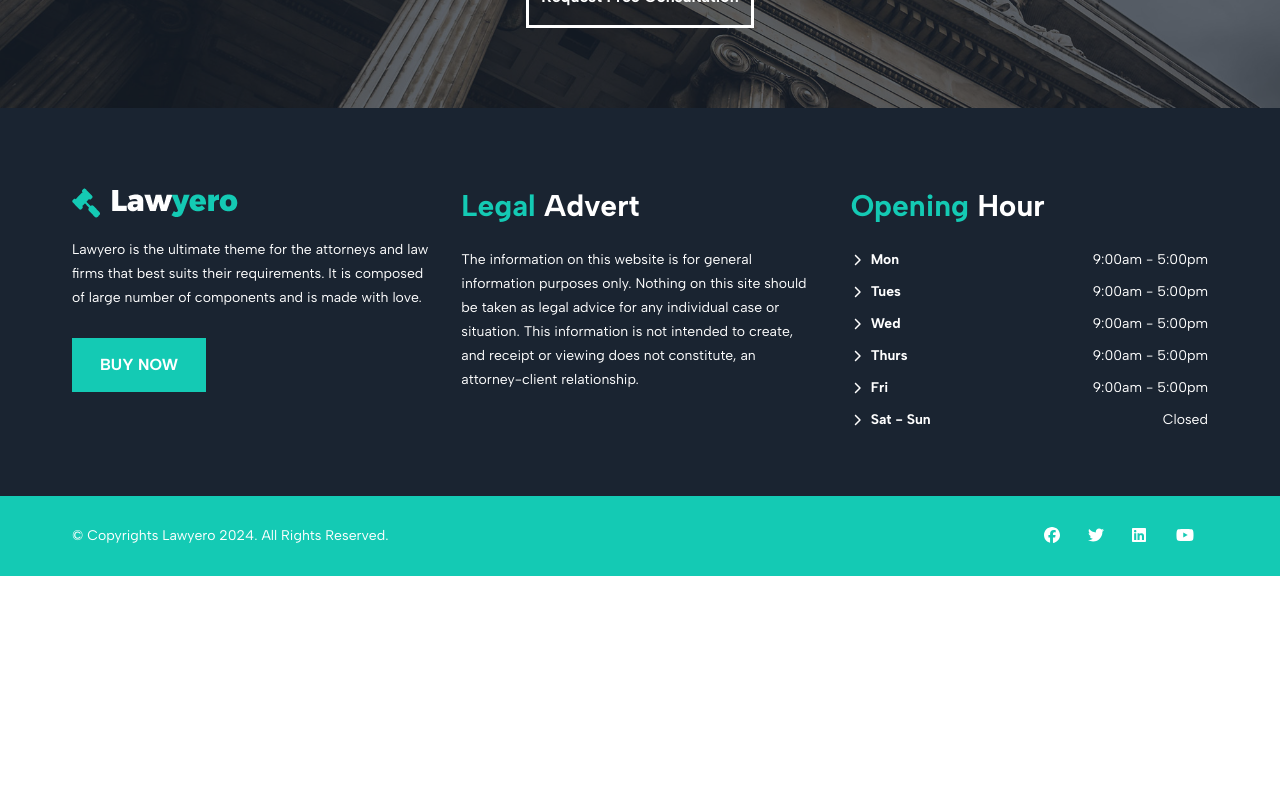
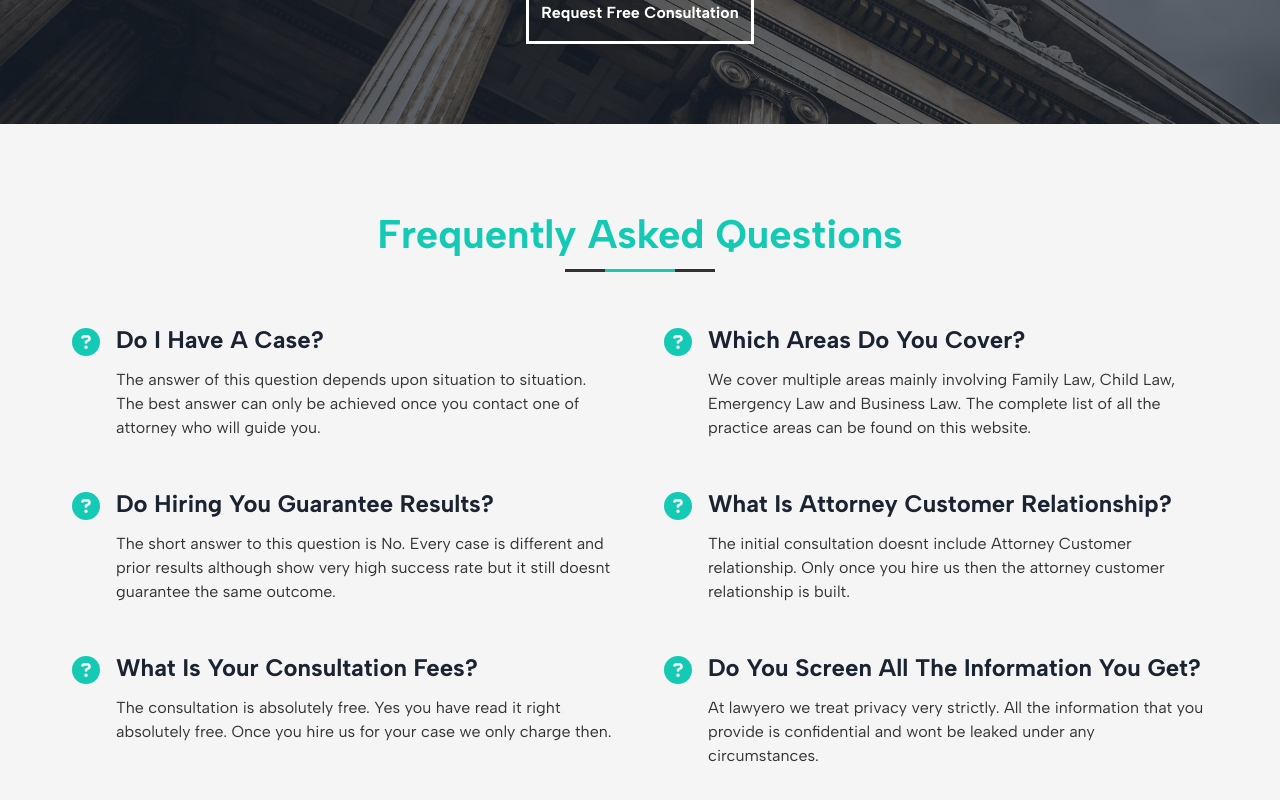
Before and after one commit to kod-man/law, a Next.js app: page / in a window 1280 px wide. Shown: the part 5257-6057 px from the top of the page. Before the commit the page ends 5833 px from the top, so only its background shows below. Built offline with nearby package versions, Linux system fonts and the light colour scheme.

Commit message:
12-3-2024 new changes

```diff
--- a/app/(root)/(home)/page.tsx
+++ b/app/(root)/(home)/page.tsx
@@ -330,7 +330,7 @@ const Home = () => {
         </div>
       </div>
 
-    <div className="relative bg-grey pt-20 pb-24">
+    <div className="relative bg-grey pt-20 pb-20">
       <Image
             src={homeblogbefore}
             alt="Home BLog"
@@ -452,7 +452,7 @@ const Home = () => {
           className="absolute -bottom-[56px] z-[3] w-full rotate-180"
         />
     </div>
-    <div className="container pt-20 pb-24">
+    <div className="container pt-28 pb-24">
       <PrimaryHeadline text="Our Team" />
     </div>
     <div className="bg-black py-20 relative overflow-hidden before:bg-[#1a2431] before:absolute before:top-0 before:left-0 before:w-full before:h-full before:content-[''] before:opacity-70 before:z-[2]">
@@ -467,10 +467,142 @@ const Home = () => {
           <Link className="border-[3px] border-white text-base font-bold text-white px-3 py-4 inline-block" href="#">
             Request Free Consultation
           </Link>
+        </div>
+    </div>
+    <div className="bg-grey pt-20 pb-11">
+      <div className="container">
+        <PrimaryHeadline text="Frequently Asked Questions" />
+        <div className="flex pt-3 flex-wrap">
+          <div className="basis-1/2 pr-6 mb-12">
+            <div className="flex">
+              <FontAwesomeIcon
+                icon="question-circle"
+                className="w-7 h-7 text-primary-main flex-shrink-0 mt-1"
+              />
+              <div className="pl-4">
+                <h3 className="text-2xl text-background font-bold mb-3">Do I Have A Case?</h3>
+                <p className="text-base text-[#333]">The answer of this question depends upon situation to situation. The best answer can only be achieved once you contact one of attorney who will guide you.</p>
+              </div>
+            </div>
+          </div>
+          <div className="basis-1/2 pl-6 mb-12">
+            <div className="flex">
+              <FontAwesomeIcon
+                icon="question-circle"
+                className="w-7 h-7 text-primary-main flex-shrink-0 mt-1"
+              />
+              <div className="pl-4">
+                <h3 className="text-2xl text-background font-bold mb-3">Which Areas Do You Cover?</h3>
+                <p className="text-base text-[#333]">We cover multiple areas mainly involving Family Law, Child Law, Emergency Law and Business Law. The complete list of all the practice areas can be found on this website.</p>
+              </div>
+            </div>
+          </div>
+          <div className="basis-1/2 pr-6 mb-12">
+            <div className="flex">
+              <FontAwesomeIcon
+                icon="question-circle"
+                className="w-7 h-7 text-primary-main flex-shrink-0 mt-1"
+              />
+              <div className="pl-4">
+                <h3 className="text-2xl text-background font-bold mb-3">Do Hiring You Guarantee Results?</h3>
+                <p className="text-base text-[#333]">The short answer to this question is No. Every case is different and prior results although show very high success rate but it still doesnt guarantee the same outcome.</p>
+              </div>
+            </div>
+          </div>
+          <div className="basis-1/2 pl-6 mb-12">
+            <div className="flex">
+              <FontAwesomeIcon
+                icon="question-circle"
+                className="w-7 h-7 text-primary-main flex-shrink-0 mt-1"
+              />
+              <div className="pl-4">
+                <h3 className="text-2xl text-background font-bold mb-3">What Is Attorney Customer Relationship?</h3>
+                <p className="text-base text-[#333]">The initial consultation doesnt include Attorney Customer relationship. Only once you hire us then the attorney customer relationship is built.</p>
+              </div>
+            </div>
+          </div>
+          <div className="basis-1/2 pr-6 mb-12">
+            <div className="flex">
+              <FontAwesomeIcon
+                icon="question-circle"
+                className="w-7 h-7 text-primary-main flex-shrink-0 mt-1"
+              />
+              <div className="pl-4">
+                <h3 className="text-2xl text-background font-bold mb-3">What Is Your Consultation Fees?</h3>
+                <p className="text-base text-[#333]">The consultation is absolutely free. Yes you have read it right absolutely free. Once you hire us for your case we only charge then.</p>
+              </div>
+            </div>
+          </div>
+          <div className="basis-1/2 pl-6 mb-12">
+            <div className="flex">
+              <FontAwesomeIcon
+                icon="question-circle"
+                className="w-7 h-7 text-primary-main flex-shrink-0 mt-1"
+              />
+              <div className="pl-4">
+                <h3 className="text-2xl text-background font-bold mb-3">Do You Screen All The Information You Get?</h3>
+                <p className="text-base text-[#333]">At lawyero we treat privacy very strictly. All the information that you provide is confidential and wont be leaked under any circumstances.</p>
+              </div>
+            </div>
+          </div>
+        </div>
+      </div>
+    </div>
+    <div className="overflow-hidden">
+      <div className="container">
+        <div className="flex">
+          <div className="basis-1/3 py-24 relative before:z-[-1] before:top-0 before:absolute before:bg-grey before:content-[''] before:h-full before:w-[50vw] before:right-0">
+            <h3 className="text-3xl pb-5 mb-7 font-bold text-primary-main relative before:absolute before:bottom-0 before:left-0 before:w-[150px] before:h-[3px] before:content-[''] before:bg-background after:absolute after:content-[''] after:w-[40px] after:h-[3px] after:bg-primary-main after:bottom-0 after:left-0 after:z-[1]">
+              Get In Touch
+            </h3>
+            <ul>
+              <li className="flex items-center mb-[10px]">
+                <FontAwesomeIcon
+                    icon="phone"
+                    className="w-3 h-4 text-background"
+                  />
+                <a className="inline-block text-base text-background ml-2" href="tel:123-456-7890">123-456-7890</a>
+              </li>
+              <li className="flex items-center mb-[10px]">
+                <FontAwesomeIcon
+                  icon="fax"
+                  className="w-3 h-4 text-background"
+                />
+                <a className="inline-block text-base text-background ml-2" href="#">123-456-7890</a>
+              </li>
+            </ul>
+            <div>
+              <div className="mt-7">
+                <h3 className="text-2xl text-[#333] font-bold mb-4">Head Office</h3>
+                <div className="flex">
+                  <FontAwesomeIcon
+                    icon="location-dot"
+                    className="w-2 h-4 text-background mt-[2px]"
+                  />
+                  <p className="pl-2 text-background">4th Floor ABC Plaza Downtown, March <br/> Street, Sydney.</p>
+                </div>
+              </div>
+              <div className="mt-7">
+                <h3 className="text-2xl text-[#333] font-bold mb-4">Regional Office</h3>
+                <div className="flex">
+                  <FontAwesomeIcon
+                    icon="location-dot"
+                    className="w-2 h-4 text-background mt-[2px]"
+                  />
+                  <p className="pl-2 text-background">4th Floor ABC Plaza Downtown, March <br/> Street, Sydney.</p>
+                </div>
+              </div>
+            </div>
 
+          </div>
+          <div className="basis-2/3 py-24 px-12 relative before:z-[-1] before:top-0 before:absolute before:bg-lightgrey before:content-[''] before:h-full before:w-[80vw] before:left-0">
+            <h3 className="text-3xl pb-5 mb-7 font-bold text-primary-main relative before:absolute before:bottom-0 before:left-0 before:w-[150px] before:h-[3px] before:content-[''] before:bg-background after:absolute after:content-[''] after:w-[40px] after:h-[3px] after:bg-primary-main after:bottom-0 after:left-0 after:z-[1]">
+              Schedule A Free Consultation
+            </h3>
+          </div>
         </div>
-
       </div>
+    </div>
     </>
   );
 };
--- a/app/layout.tsx
+++ b/app/layout.tsx
@@ -25,10 +25,13 @@ import {
   faPrint,
   faFutbol,
   faTruckMedical,
+  faCircleQuestion,
+  faFax,
+  faLocationDot,
 } from "@fortawesome/free-solid-svg-icons";
 
 library.add(faFacebook, faChevronDown, faChevronRight, faTwitter, faLinkedin, faYoutube, faUser, faBagShopping, faTrophy, faHandshake, faDollar,
-  faThumbsUp, faPhone, faLink, faMugHot, faSuitcase, faScaleBalanced, faChild, faCar, faSterlingSign, faPrint,  faFutbol, faTruckMedical);
+  faThumbsUp, faPhone, faLink, faMugHot, faSuitcase, faScaleBalanced, faChild, faCar, faSterlingSign, faPrint,  faFutbol, faTruckMedical, faCircleQuestion, faFax, faLocationDot);
 
 const albertSans = Albert_Sans({
   subsets: ["latin"],
```
